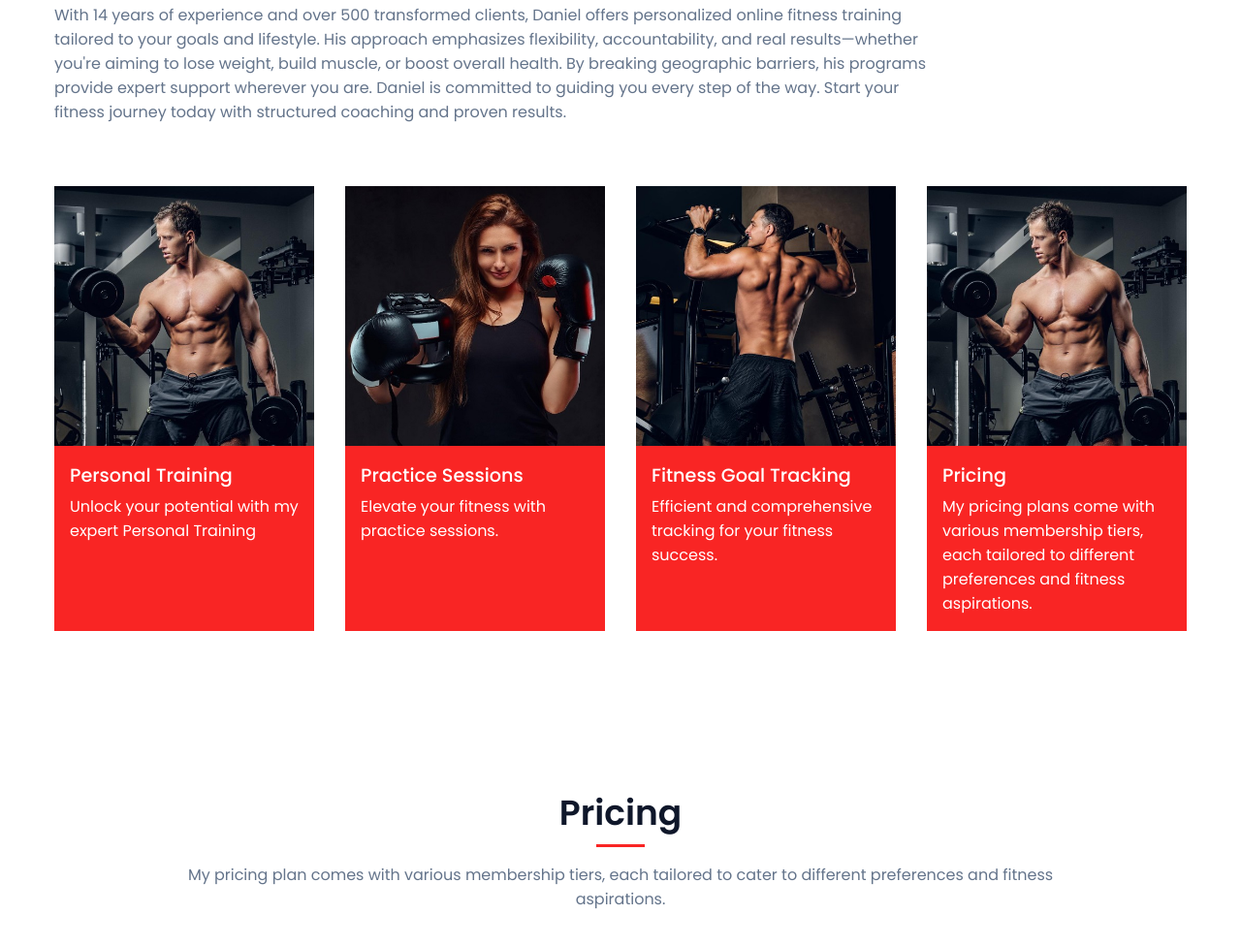
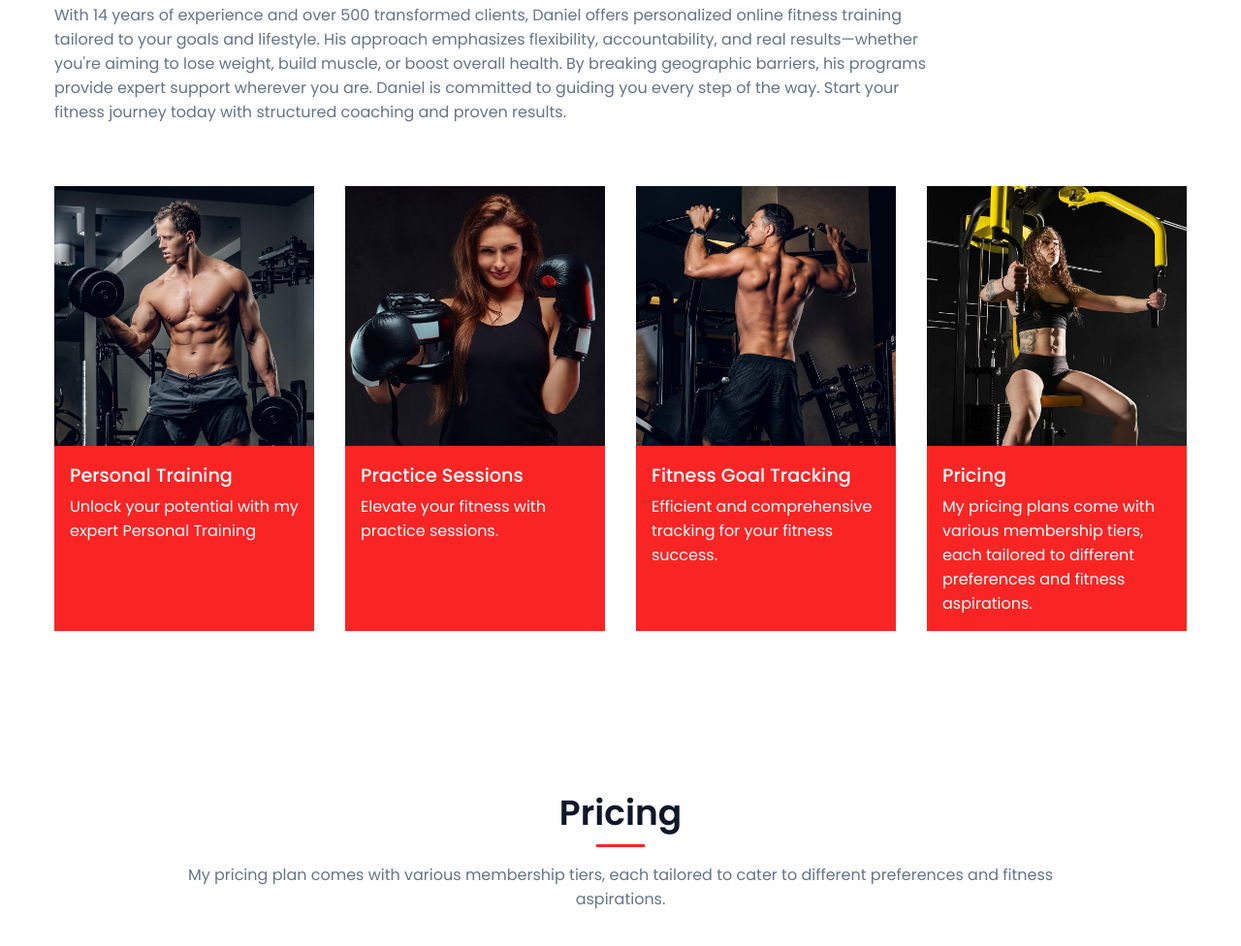
Before and after one commit to ByramDigitalMedia/ACHIEVE_WITH_DANIEL_02, a plain HTML site: page index.html in a window 1280 px wide. Shown: the part 1875-2851 px from the top of the page at 97% size. Drawn offline with nearby package versions, Linux system fonts and the light colour scheme.

Commit message:
Update index.html

```diff
--- a/index.html
+++ b/index.html
@@ -150,7 +150,7 @@
       </div>
       <div class="class__card">
         <img src="assets/dot-bg.png" alt="bg" class="class__bg" />
-        <img src="assets/class-1.jpg" alt="class" />
+        <img src="assets/class-4.jpg" alt="class" />
         <div class="class__content">
           <h4>Pricing</h4>
           <p>My pricing plans come with various membership tiers, each tailored to different preferences and fitness
```
